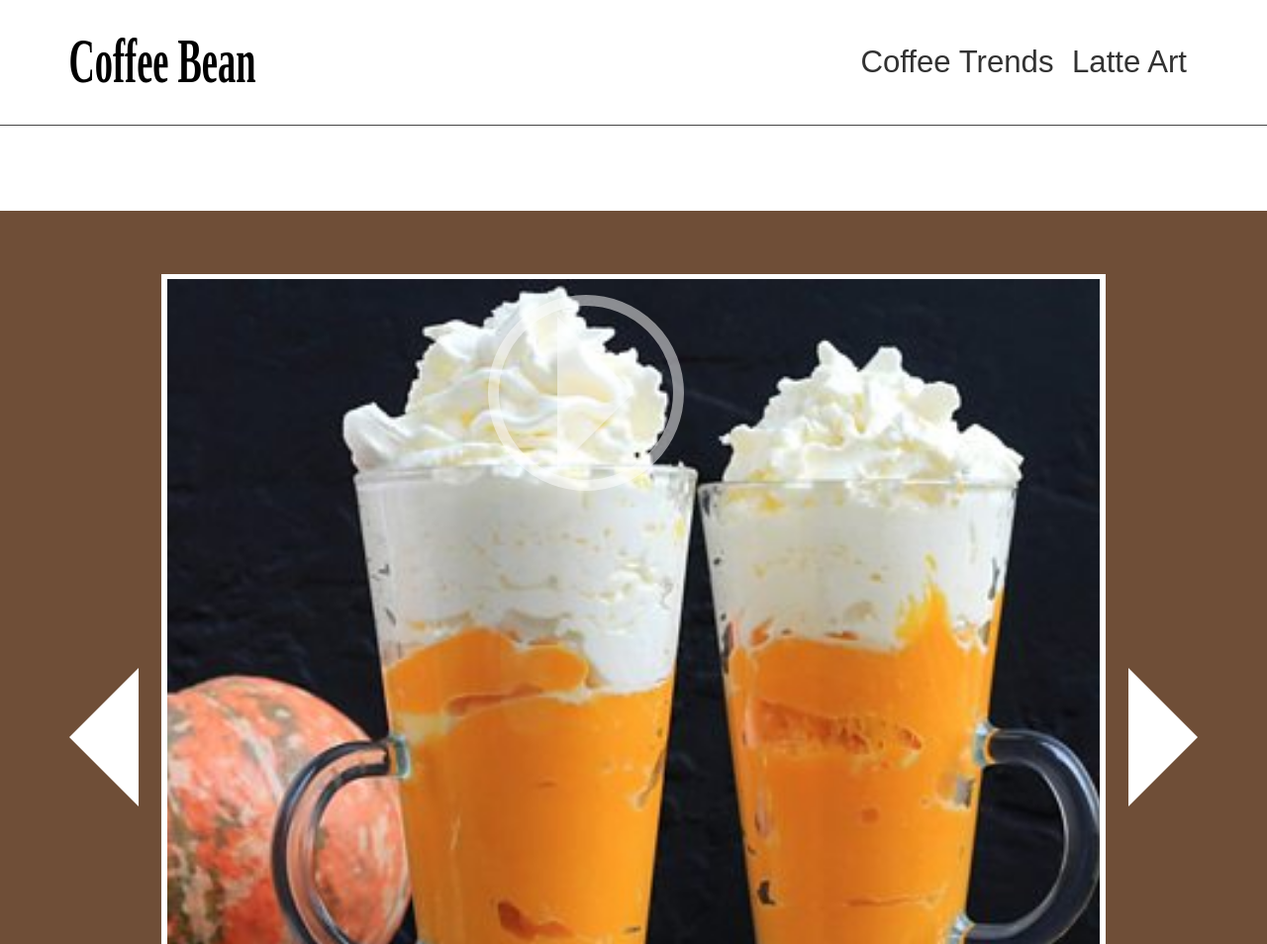
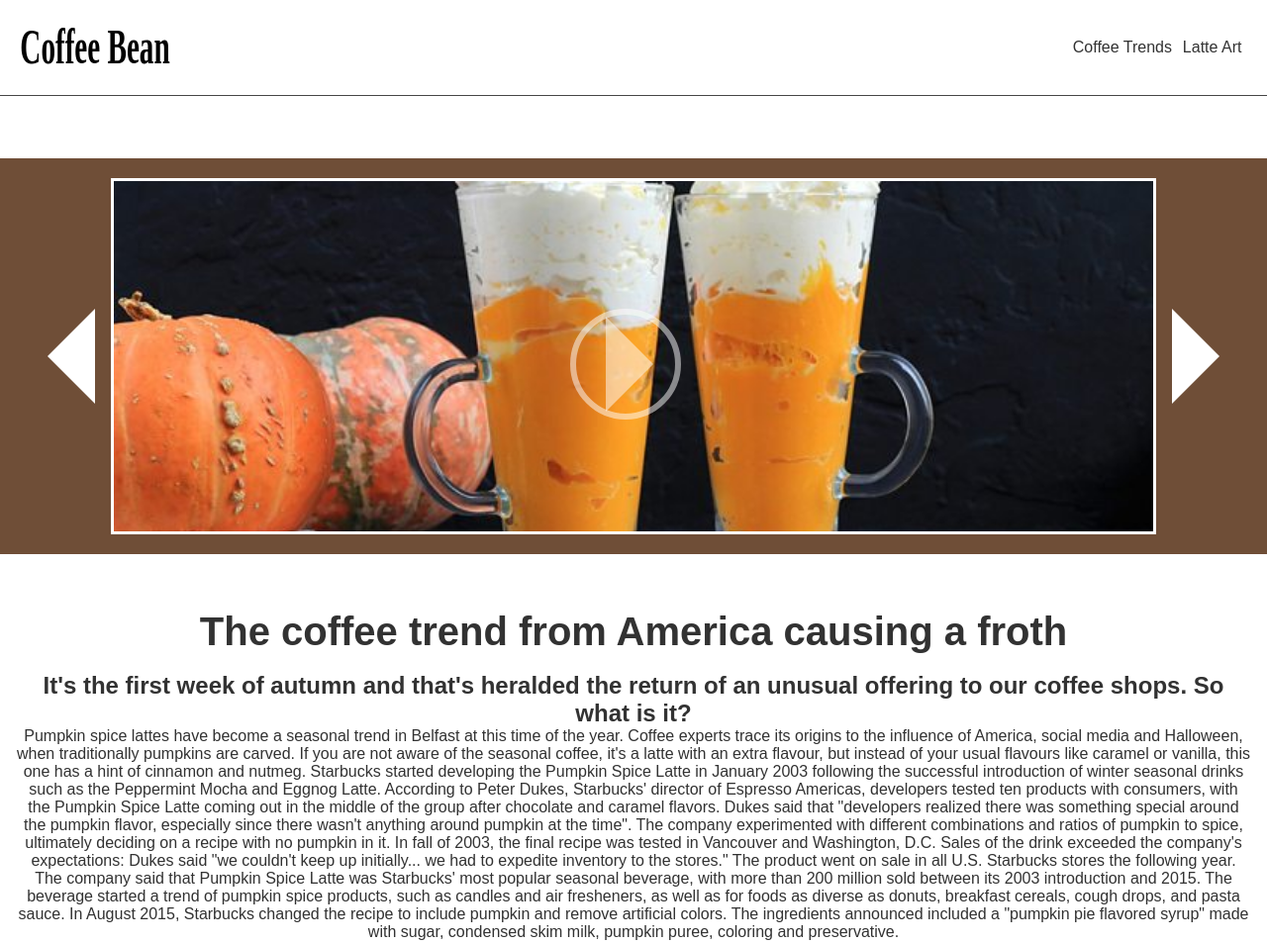
Before and after one commit to EdAncerys/landingPage, a plain HTML site: page index.html in a window 1280 px wide. Shown: the top 954 px of the page at 99% size. Drawn offline with Linux system fonts and the light colour scheme; a web font is replaced by a local one.

Commit message:
slider play/pause button replacement relevant to image fix. Page unit to rem fix

```diff
--- a/styles.css
+++ b/styles.css
@@ -5,7 +5,7 @@
   margin: 0;
   padding: 0;
   font-family: "Gupter", sans-serif;
-  font-size: 1.1em;
+  font-size: 1rem;
   text-align: center;
   background-color: rgb(255, 255, 255);
   color: rgb(50, 50, 50);
@@ -18,87 +18,82 @@
   display: flex;
   justify-content: space-between;
   align-items: center;
-  padding: 1% 5%;
-  top: 0em;
+  padding: 0.5rem 1rem;
+  top: 0rem;
   width: 100%;
   background-color: rgba(255, 255, 255);
-  border-bottom: 1px solid rgb(70, 70, 70);
+  border-bottom: 0.1rem solid rgb(70, 70, 70);
   z-index: 1;
 }
 .logo {
-  max-width: 200px;
+  max-width: 10rem;
   cursor: pointer;
 }
 .nav_links li {
   display: inline-block;
-  padding: 0 0.2em;
+  padding: 0 0.2rem;
 }
 .nav_links li a {
   transition: all 0.3s ease 0s;
 }
 .nav_links li a:hover {
-  font-size: 1em;
-  text-shadow: 1px 1px rgba(51, 51, 51);
+  font-size: 1.1rem;
 }
 
 /* Slider Stiling */
 .slider {
   display: flex;
-  justify-content: flex-end;
   align-items: center;
-  width: 100%;
-  height: 50em;
-  margin: 10em 0em 2.5em;
+  justify-content: center;
+  height: 50vh;
+  margin: 10rem 0rem 2.5rem;
   background-color: rgb(111, 78, 55);
 }
-.arrow,
-.playButton {
+.imageSlider {
+  height: 45vh;
+  width: 100%;
+  margin: 1rem;
+}
+.arrow, .playButton {
   cursor: pointer;
   background: transparent;
-  display: inline-block;
-  border: 3em solid transparent;
+  border: 3rem solid transparent;
   transition: all 0.3s ease 0s;
 }
 .left:hover {
-  border: 2.9em solid transparent;
+  border: 2.9rem solid transparent;
   border-right-color: rgb(255, 255, 255);
 }
 .right:hover {
-  border: 2.9em solid transparent;
+  border: 2.9rem solid transparent;
   border-left-color: rgb(255, 255, 255);
 }
 .playButton:hover {
   border-left-color: rgba(255, 255, 255);
 }
 .playButton:hover > div {
-  border: 0.4em solid rgba(255, 255, 255);
+  border: 0.4rem solid rgba(255, 255, 255);
 }
 .left {
   border-right-color: rgb(255, 255, 255);
-  margin-right: auto;
 }
 .right {
   border-left-color: rgb(255, 255, 255);
 }
-.imageSlider {
-  display: flex;
-  justify-content: center;
-  width: 60em;
-  height: 40em;
-  margin: 1em;
-}
 .playButton {
   position: absolute;
-  top: 40%;
+  left: 50%;
+  margin-left: -1.75rem;
+  top: calc(20vh + 10rem);
   border-left-color: rgba(255, 255, 255, 0.5);
 }
 .playButton div {
   position: absolute;
-  width: 7em;
-  height: 7em;
-  top: -3.5em;
-  left: -5.2em;
-  border: 0.4em solid rgba(255, 255, 255, 0.5);
+  width: 7rem;
+  height: 7rem;
+  top: -3.5rem;
+  left: -5.25em;
+  border: 0.4rem solid rgba(255, 255, 255, 0.5);
   background: transparent;
   border-radius: 50%;
 }
@@ -106,23 +101,23 @@
 /* Main boddy Stiling */
 .content {
   width: 100%;
-  padding: 1em;
+  padding: 1rem;
 }
 .flex_container {
   width: 100%;
   display: flex;
   flex-wrap: wrap;
   justify-content: space-around;
-  margin: 1em 0 1em;
+  margin: 1rem 0rem 1rem;
 }
 .box,
 .boxText {
   flex-basis: 30%;
-  margin: 1em;
+  margin: 1rem;
 }
 .boxText {
-  padding: 0.1em;
-  border: 1px solid rgb(70, 70, 70);
+  padding: 0.1rem;
+  border: 0.1rem solid rgb(70, 70, 70);
 }
 .box_1 {
   flex: 3;
@@ -130,34 +125,34 @@
 .image {
   width: 100%;
   height: 100%;
-  padding: 0.2em;
+  padding: 0.2rem;
   object-fit: cover;
 }
 .footer {
   background-color: rgb(111, 78, 55, 0.1);
-  height: 10em;
+  height: 10rem;
 }
 h1 {
-  font-size: 2.5em;
+  font-size: 2.5rem;
 }
 h2 {
-  font-size: 1.5em;
+  font-size: 1.5rem;
 }
 span.anchor {
   display: block;
   position: relative;
-  top: -6em;
+  top: -6rem;
   visibility: hidden;
 }
 
 /* Media query Step */
 
-@media all and (max-width: 1200px) {
+@media all and (max-width: 600px) {
   .slider {
     display: none;
   }
   .content {
-    margin-top: 10em;
+    margin-top: 10rem;
   }
   .flex_container {
     flex-direction: column;
```
Also changed, not shown: 1 other file.
